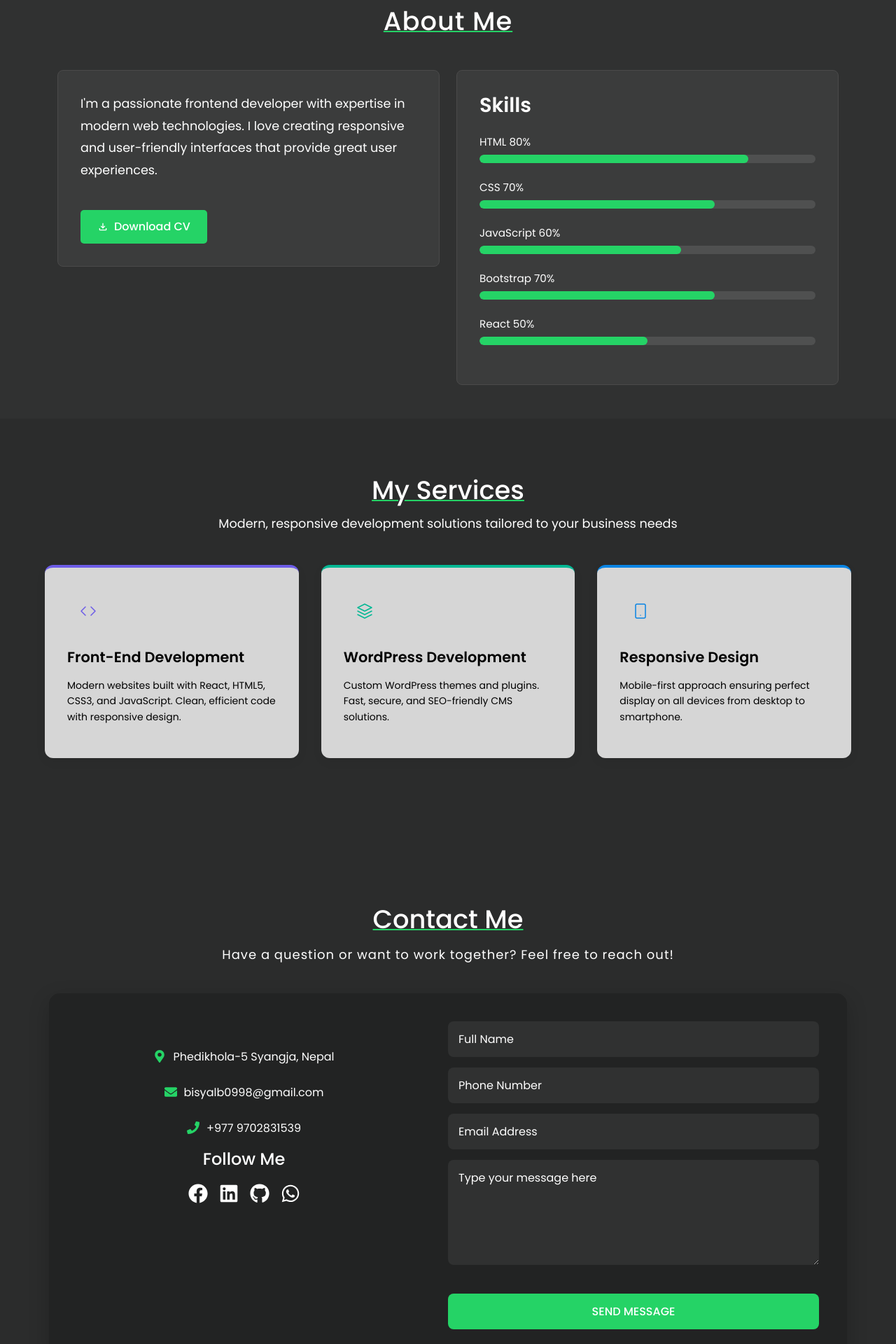
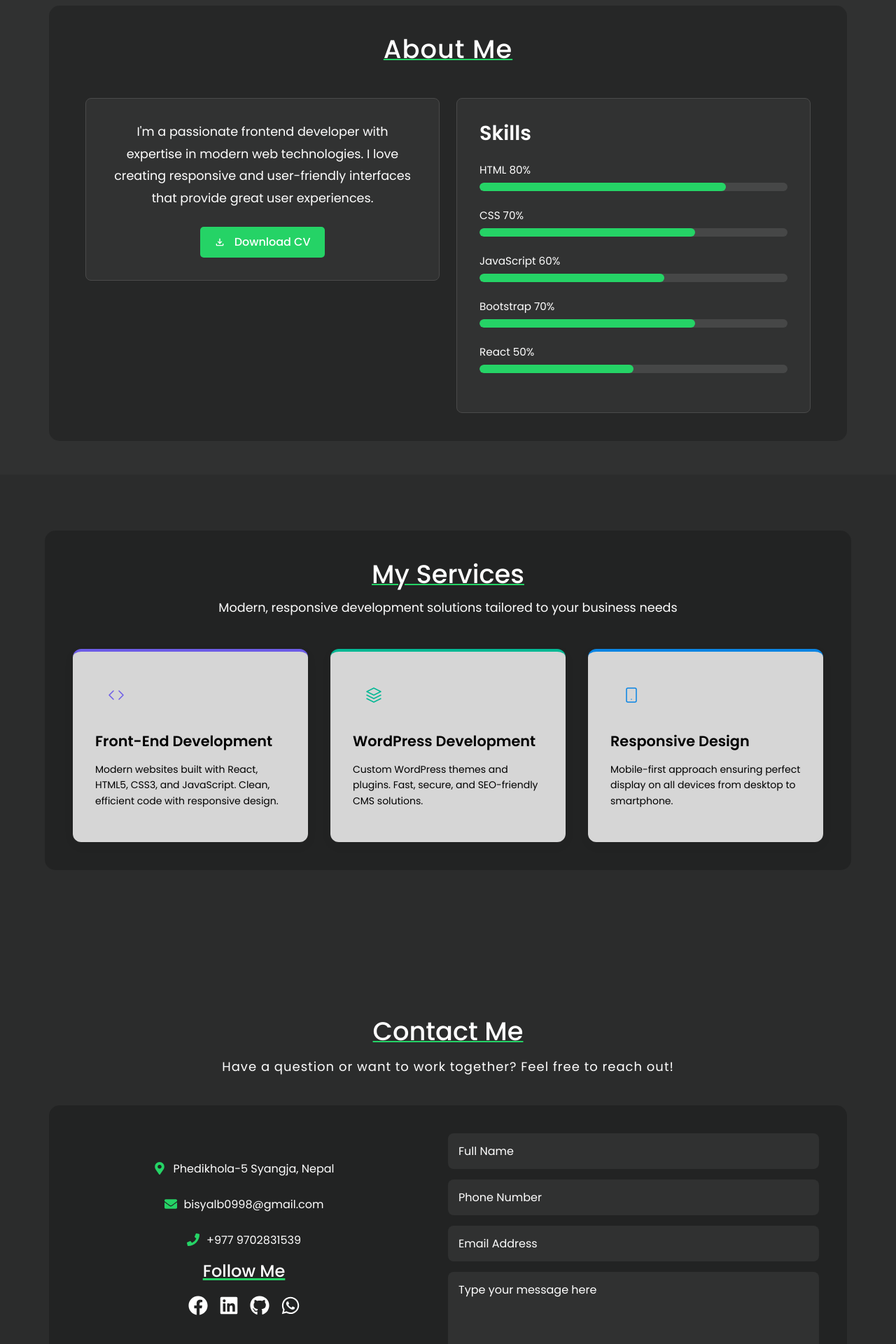
Before and after one commit to Bishal-np/portfolio, a React (Vite) app: page / in a window 1280 px wide. Shown: the part 640-2560 px from the top of the page at 70% size. Built offline with nearby package versions, Linux system fonts and the light colour scheme.

Commit message:
color update

```diff
--- a/src/componant/layouts/About.jsx
+++ b/src/componant/layouts/About.jsx
@@ -5,12 +5,13 @@ function About() {
   return (
     <section className="about-section py-5" id='about'>
       <div className="container">
+      <div className="row row-xll ">
         <h2 className="heading text-center mb-5">About Me</h2>
-        <div className="row">
+
+
           <div className="col-lg-6 col-md-12 mb-4 mb-lg-0">
             <div className="intro">
               <p className="description">
-                {/* Add your description text here */}
                 I'm a passionate frontend developer with expertise in modern web technologies.
                 I love creating responsive and user-friendly interfaces that provide great user experiences.
               </p>
@@ -25,37 +26,42 @@ function About() {
               <div className="mb-3">
                 <label htmlFor="html" className="form-label">HTML 80%</label>
                 <div className="progress" role="progressbar" aria-valuenow="80" aria-valuemin="0" aria-valuemax="100">
-                  <div className="progress-bar " style={{width: "80%"}}></div>
+                  <div className="progress-bar " style={{ width: "80%" }}></div>
                 </div>
               </div>
               <div className="mb-3">
                 <label htmlFor="css" className="form-label">CSS 70%</label>
                 <div className="progress" role="progressbar" aria-valuenow="70" aria-valuemin="0" aria-valuemax="100">
-                  <div className="progress-bar" style={{width: "70%"}}></div>
+                  <div className="progress-bar" style={{ width: "70%" }}></div>
                 </div>
               </div>
               <div className="mb-3">
                 <label htmlFor="js" className="form-label">JavaScript 60%</label>
                 <div className="progress" role="progressbar" aria-valuenow="60" aria-valuemin="0" aria-valuemax="100">
-                  <div className="progress-bar " style={{width: "60%"}}></div>
+                  <div className="progress-bar " style={{ width: "60%" }}></div>
                 </div>
               </div>
               <div className="mb-3">
                 <label htmlFor="bootstrap" className="form-label">Bootstrap 70%</label>
                 <div className="progress" role="progressbar" aria-valuenow="70" aria-valuemin="0" aria-valuemax="100">
-                  <div className="progress-bar " style={{width: "70%"}}></div>
+                  <div className="progress-bar " style={{ width: "70%" }}></div>
                 </div>
               </div>
               <div className="mb-3">
                 <label htmlFor="react" className="form-label">React 50%</label>
                 <div className="progress" role="progressbar" aria-valuenow="50" aria-valuemin="0" aria-valuemax="100">
-                  <div className="progress-bar " style={{width: "50%"}}></div>
+                  <div className="progress-bar " style={{ width: "50%" }}></div>
                 </div>
               </div>
             </div>
           </div>
-        </div>
+
+
+
+
       </div>
+      </div>
+
     </section>
   );
 }
--- a/src/componant/layouts/Services.jsx
+++ b/src/componant/layouts/Services.jsx
@@ -27,6 +27,7 @@ function Services() {
   return (
     <section className="services-section" id="services">
       <div className="container">
+      <div className="row-xlll">
         <div className="section-header">
           <h2 className="section-title">My Services</h2>
           <p className="section-subtitle">
@@ -34,7 +35,7 @@ function Services() {
           </p>
         </div>
 
-        <div className="services-grid">
+         <div className="services-grid">
           {services.map((service, index) => (
             <div
               className="service-card"
@@ -49,6 +50,9 @@ function Services() {
             </div>
           ))}
         </div>
+
+         </div>
+
       </div>
     </section>
   );
--- a/src/scss/layouts/footer.scss
+++ b/src/scss/layouts/footer.scss
@@ -23,6 +23,7 @@
         font-size: 1.5rem;
         margin-bottom: 1.5rem;
         font-weight: 600;
+        text-decoration: underline var(--secondary-color) 3px ;
       }
 
       .social-icons {
@@ -55,7 +56,7 @@
 
       .copy-right {
         .copy-right-section {
-          border-top: 1px solid rgba(174, 172, 172, 0.5);
+          border-top: 1px solid var(--secondary-color);
           padding-top: 1rem;
           max-width: 1200px;
           margin: 0 auto;
--- a/src/scss/layouts/header.scss
+++ b/src/scss/layouts/header.scss
@@ -11,6 +11,7 @@
   &.scrolled {
     background-color: #252525;
     box-shadow: 0px 1px 5px 0px rgba(0, 0, 0, 0.5);
+    border-bottom: var(--secondary-color) 0.1px solid;
   }
 
   .container {
--- a/src/scss/pages/home.scss
+++ b/src/scss/pages/home.scss
@@ -15,8 +15,6 @@
     }
     @media (max-width: 576p) {
       flex-direction: column;
-
-
     }
     .banner-details {
       @media (max-width: 991px) {
@@ -96,20 +94,19 @@
         }
       }
 
-      .banner-heading-sub{
+      .banner-heading-sub {
         color: white;
         font-size: 17px;
         line-height: 25px;
         font-weight: 400;
         margin-top: 14px;
-        @media (max-width:991px) {
+        @media (max-width: 991px) {
           font-size: 15px;
           line-height: 20px;
-
         }
       }
       .hire-me {
-        padding: 20px 60px;
+        padding: 10px 30px;
         color: white;
         background-color: var(--secondary-color);
         border: none;
@@ -147,8 +144,6 @@
         background-color: var(--secondary-color);
         color: white;
         transform: scale(1.1);
-
-
       }
     }
     .banner-picture {
@@ -173,12 +168,17 @@
     margin-bottom: 4rem;
     text-transform: capitalize;
     letter-spacing: 1px;
-    text-decoration: underline var(--secondary-color)5% ;
+    text-decoration: underline var(--secondary-color) 5%;
 
     @media (max-width: 768px) {
       font-size: 2rem;
       margin-bottom: 2rem;
     }
+  }
+  .row-xll {
+    background: rgba(0, 0, 0, 0.2);
+    border-radius: 15px;
+    padding: 40px;
   }
 
   .intro {
@@ -188,22 +188,26 @@
     border: 1px solid #4a4a4a;
 
     .description {
-     color: var(--ternary-color);
+      color: var(--ternary-color);
       line-height: 1.8;
       margin-bottom: 1.5rem;
       font-size: 1.1rem;
+      text-align: center;
     }
 
     .cv {
       background-color: var(--secondary-color);
       color: white;
       border: none;
-      padding: 0.75rem 1.5rem;
+      padding: 10px 20px;
       border-radius: 5px;
       font-weight: 500;
-      display: inline-flex;
+      display: block;
+      margin: 0 auto;
       align-items: center;
       transition: all 0.3s ease;
+      justify-content: center;
+
 
       &:hover {
         transform: scale(1.1);
@@ -222,7 +226,7 @@
     border: 1px solid #4a4a4a;
 
     h2 {
-     color: var(--ternary-color);
+      color: var(--ternary-color);
       font-size: 1.8rem;
       margin-bottom: 1.5rem;
       font-weight: 600;
@@ -241,7 +245,7 @@
         overflow: visible;
 
         &::after {
-          content: attr(aria-valuenow)'%';
+          content: attr(aria-valuenow) "%";
           position: absolute;
           right: 5px;
           top: -25px;
@@ -255,7 +259,7 @@
     }
 
     .form-label {
-     color: var(--ternary-color);
+      color: var(--ternary-color);
       margin-bottom: 0.5rem;
       display: block;
       font-size: 0.95rem;
@@ -263,7 +267,8 @@
   }
 
   @media (max-width: 992px) {
-    .intro, .skill {
+    .intro,
+    .skill {
       margin-bottom: 2rem;
     }
   }
@@ -271,7 +276,8 @@
   @media (max-width: 576px) {
     padding: 3rem 0;
 
-    .intro, .skill {
+    .intro,
+    .skill {
       padding: 1.5rem;
     }
   }
@@ -294,7 +300,7 @@
         color: var(--ternary-color);
         margin-bottom: 1rem;
         font-weight: 500;
-        text-decoration: underline var(--secondary-color)5% ;
+        text-decoration: underline var(--secondary-color) 5%;
 
         @media (max-width: 768px) {
           font-size: 2rem;
@@ -307,6 +313,11 @@
         max-width: 700px;
         margin: 0 auto;
       }
+    }
+    .row-xlll {
+      background: rgba(0, 0, 0, 0.2);
+      border-radius: 15px;
+      padding: 40px;
     }
 
     .services-grid {
@@ -322,7 +333,7 @@
         background: rgb(214, 214, 214);
         border-radius: 12px;
         padding: 2rem;
-        box-shadow: 0 5px 15px rgba(0,0,0,0.05);
+        box-shadow: 0 5px 15px rgba(0, 0, 0, 0.05);
         transition: transform 0.3s ease, box-shadow 0.3s ease;
         border-top: 4px solid var(--accent-color);
 
@@ -332,7 +343,7 @@
 
         &:hover {
           transform: translateY(-5px);
-          box-shadow: 0 10px 25px rgba(0,0,0,0.1);
+          box-shadow: 0 10px 25px rgba(0, 0, 0, 0.1);
         }
 
         .service-icon-container {
@@ -382,7 +393,7 @@
 
     color: var(--ternary-color);
     margin-bottom: 15px;
-    text-decoration: underline var(--secondary-color)5% ;
+    text-decoration: underline var(--secondary-color) 5%;
 
     @media (max-width: 991px) {
       font-size: 32px;
@@ -413,8 +424,6 @@
     background: rgba(0, 0, 0, 0.2);
     border-radius: 15px;
     padding: 40px;
-    box-shadow: 0 10px 30px rgba(0, 0, 0, 0.2);
-
 
     @media (max-width: 991px) {
       flex-direction: column;
@@ -440,8 +449,7 @@
         color: var(--ternary-color);
         font-weight: 500;
         margin-bottom: 30px;
-
-
+        text-decoration: underline var(--secondary-color) 3px;
       }
 
       p {
@@ -452,7 +460,10 @@
         font-size: 16px;
         justify-content: center;
         margin-top: 30px;
-
+        &:hover {
+          text-decoration: underline var(--secondary-color) 1px;
+          cursor: pointer;
+        }
 
         @media (max-width: 991px) {
           justify-content: center;
@@ -477,7 +488,7 @@
             list-style: none;
 
             a {
-             color: var(--ternary-color);
+              color: var(--ternary-color);
               transition: color 0.3s;
 
               &:hover {
@@ -486,12 +497,10 @@
 
               .icon {
                 transition: transform 0.3s;
-
               }
 
               &:hover .icon {
                 transform: scale(1.5);
-
               }
             }
           }
@@ -567,7 +576,7 @@
 
       .send-message {
         width: 100%;
-        padding: 15px;
+        padding: 10px;
         margin-top: 20px;
         color: white;
         background-color: var(--secondary-color);
```
